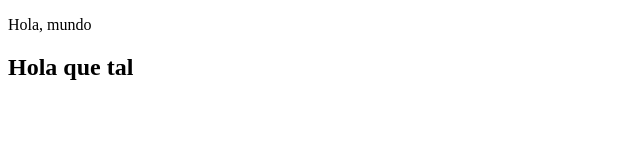
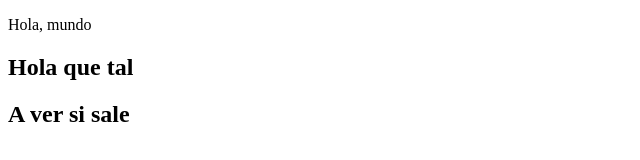
Before and after one commit to nasaenso/tareaGrupalJAP, a plain HTML site: page index.html in a window 1280 px wide. Shown: the whole page, without its empty margins (0-640 px from the left). Drawn offline with Linux system fonts and the light colour scheme.

Commit message:
Update index.html

```diff
--- a/index.html
+++ b/index.html
@@ -9,5 +9,6 @@
 <body>
     <p>Hola, mundo</p>
     <h2>Hola que tal</h2>
+    <h2>A ver si sale</h2>
 </body>
 </html>
```
